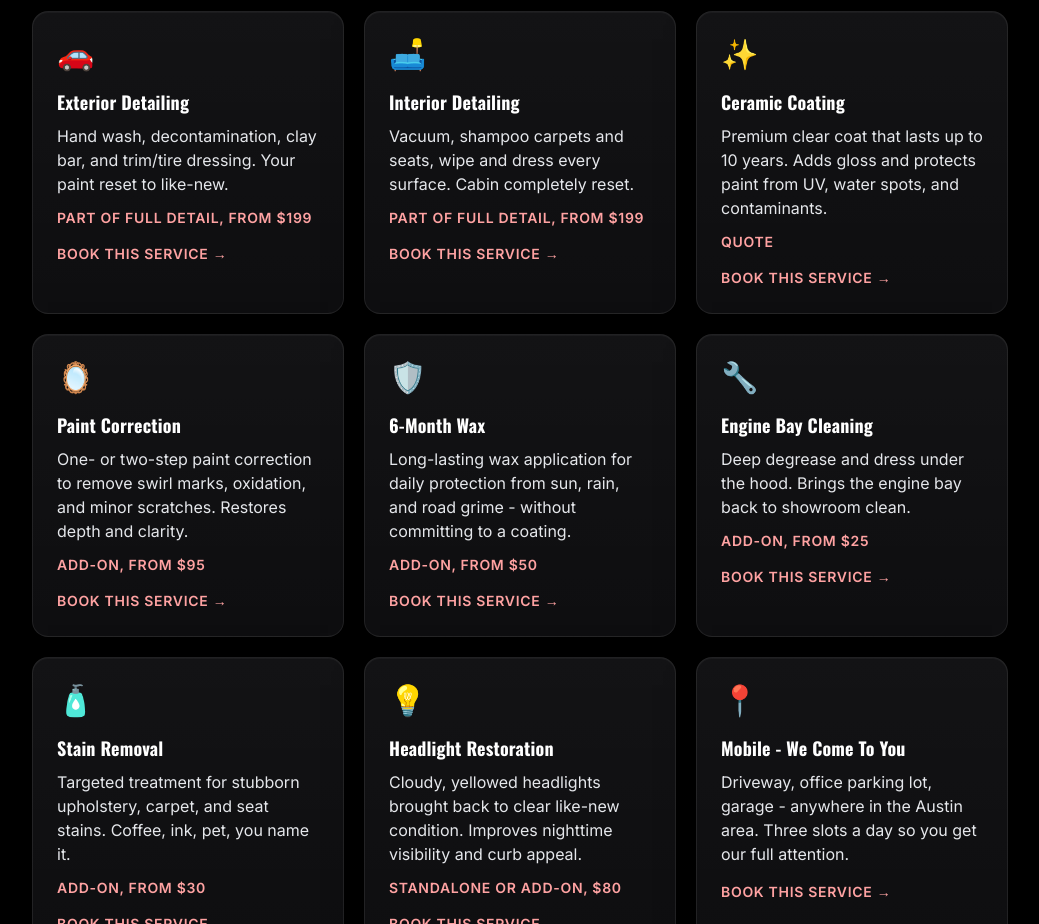
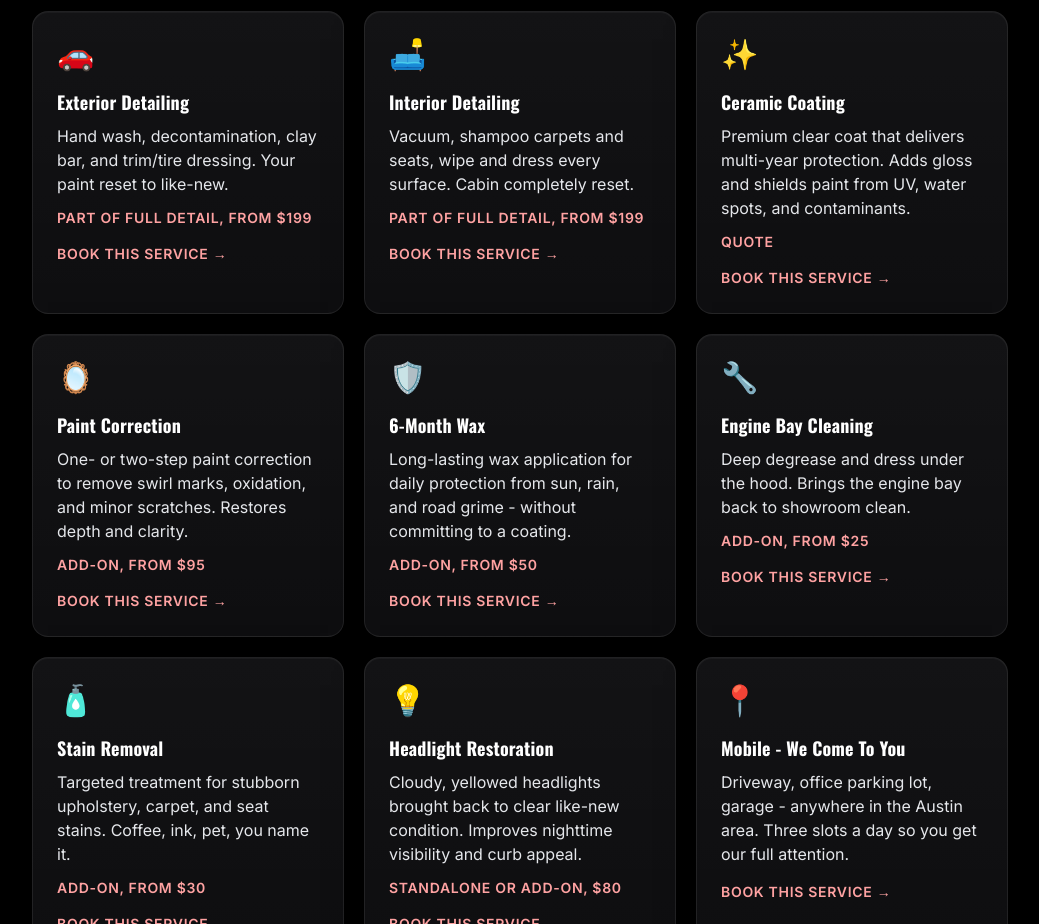
Before and after one commit to faddystorm2005/AAD, a Next.js app: page / in a window 1280 px wide. Shown: the part 940-1864 px from the top of the page, without its empty margins (120-1159 px from the left). Built offline with nearby package versions, Linux system fonts and the light colour scheme; no server answers.

Commit message:
feat: soften ceramic coating duration claim from 10 years to multi-year

```diff
--- a/src/app/page.tsx
+++ b/src/app/page.tsx
@@ -534,7 +534,7 @@ const SERVICES = [
   {
     icon: '✨',
     title: 'Ceramic Coating',
-    description: 'Premium clear coat that lasts up to 10 years. Adds gloss and protects paint from UV, water spots, and contaminants.',
+    description: 'Premium clear coat that delivers multi-year protection. Adds gloss and shields paint from UV, water spots, and contaminants.',
     priceLabel: 'Quote',
   },
   {
--- a/src/components/BookingForm.tsx
+++ b/src/components/BookingForm.tsx
@@ -465,8 +465,8 @@ export default function BookingForm({ onClose }: BookingFormProps) {
                   <p className="font-semibold text-base">About Ceramic Coating</p>
                   <p className="mt-2">
                     It&apos;s an all-day job, so we only do <strong>one ceramic per day</strong>.
-                    The only available time is <strong>9:00 AM</strong>. The coating lasts
-                    up to <strong>10 years</strong>.
+                    The only available time is <strong>9:00 AM</strong>. The coating provides
+                    <strong>multi-year protection</strong>.
                   </p>
                 </div>
               )}
--- a/src/lib/bookingPricing.ts
+++ b/src/lib/bookingPricing.ts
@@ -38,7 +38,7 @@ export const ADD_ONS: AddOn[] = [
     id: CERAMIC_ADDON_ID,
     name: 'Ceramic Coating',
     price: 500,
-    description: 'Lasts up to 10 years. Mornings only - first slot of the day (9:00 AM), full-day job, 1 per day.',
+    description: 'Multi-year protection. Mornings only - first slot of the day (9:00 AM), full-day job, 1 per day.',
   },
 ];
 
```
